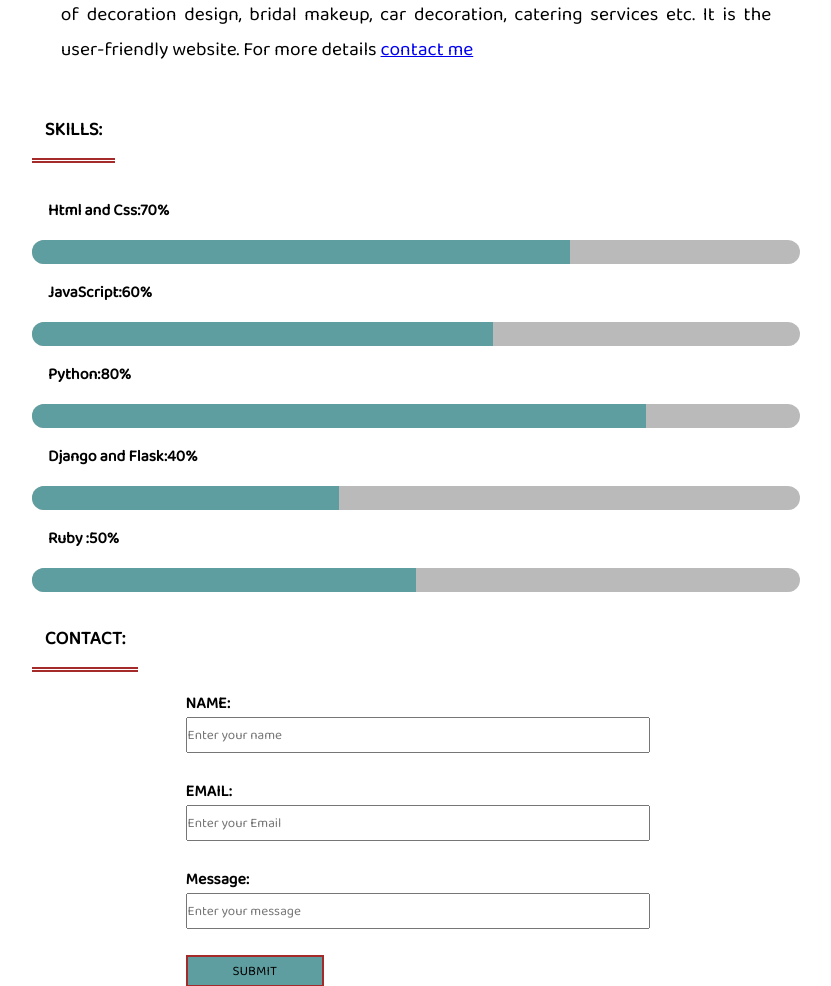
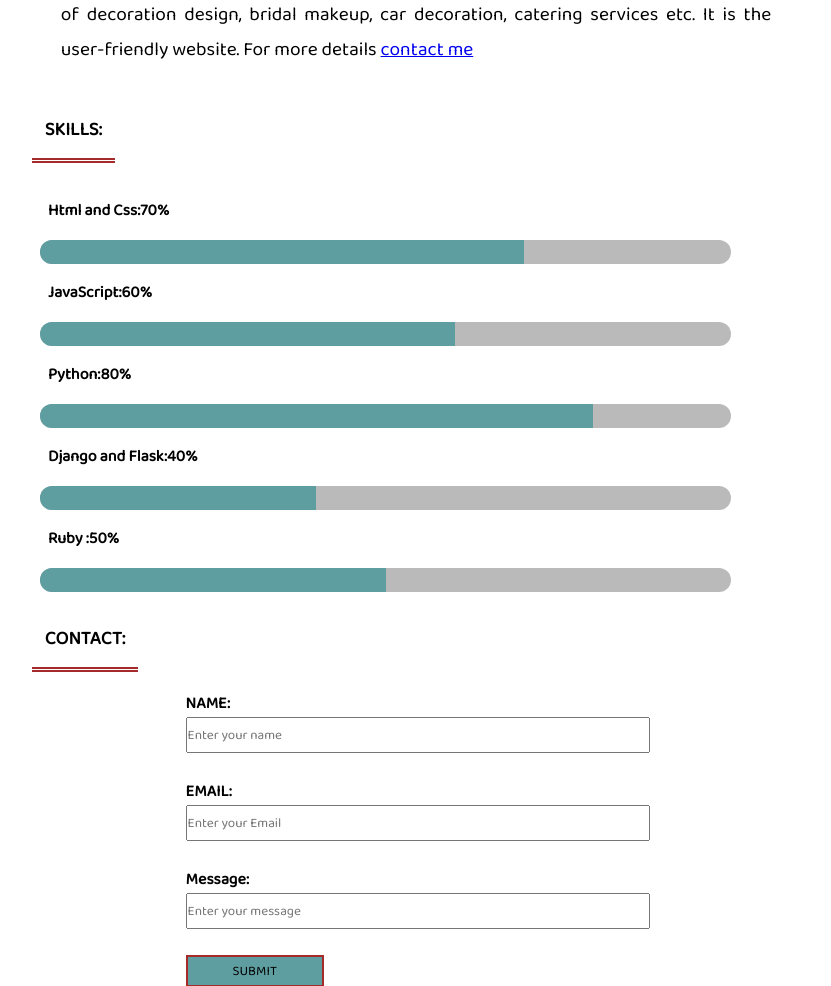
Before and after one commit to sheetal-a-j/sheetal-portfolio, a PHP site: page / in a window 1280 px wide. Shown: the part 2069-3055 px from the top of the page, without its empty margins (224-1055 px from the left). Run offline with PHP 8.4, Linux system fonts and the light colour scheme.

Commit message:
modifying progress bar

```diff
--- a/main.css
+++ b/main.css
@@ -177,8 +177,9 @@ ul{
 .progress-bar{
     background-color:rgba(128, 128, 128, 0.541);
     height:1.5rem;
-    width:100%;
+    width:90%;
     border-radius: 1rem;
+    margin: 0 0.5rem;
 
 }
 
```
